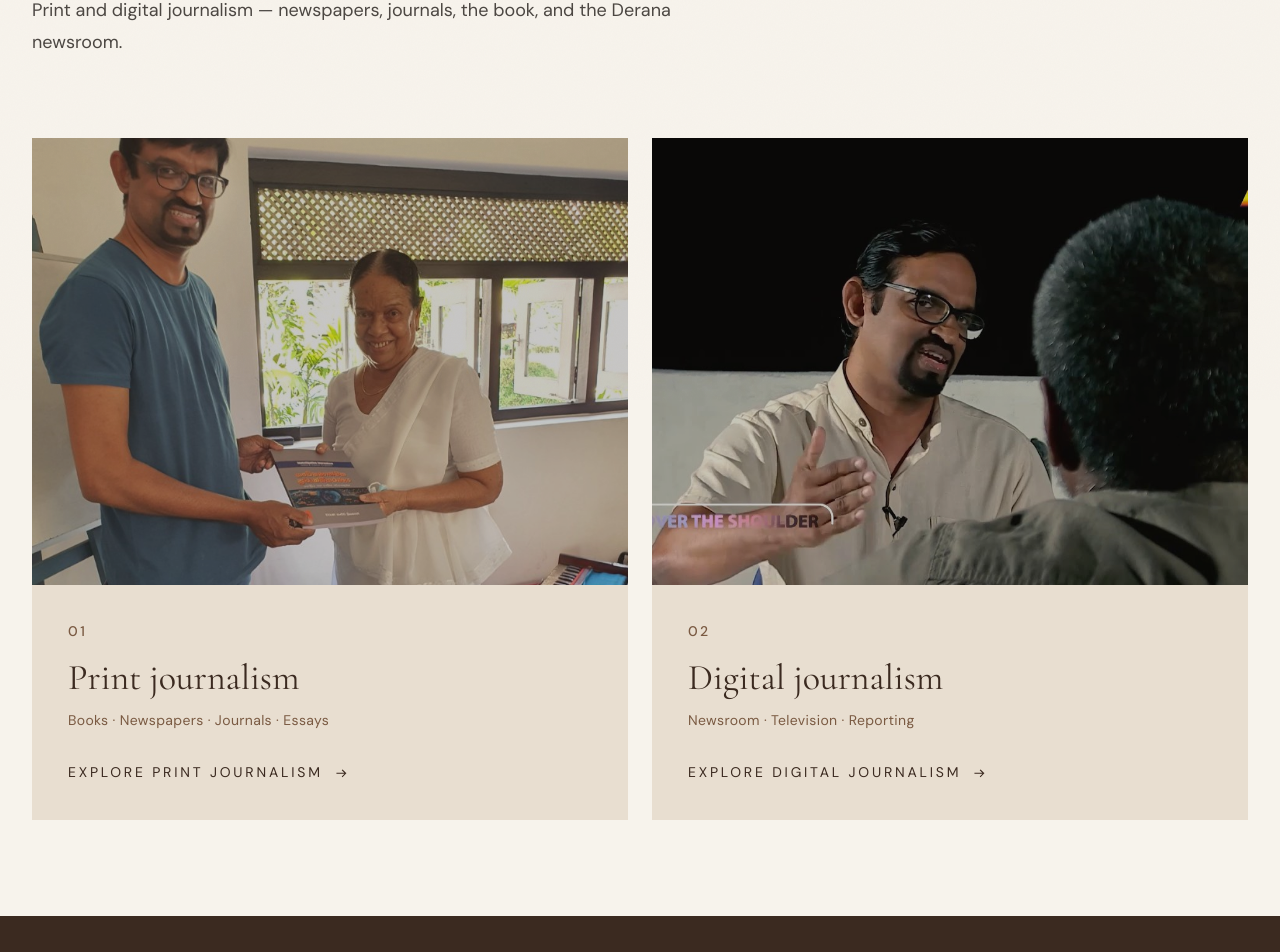
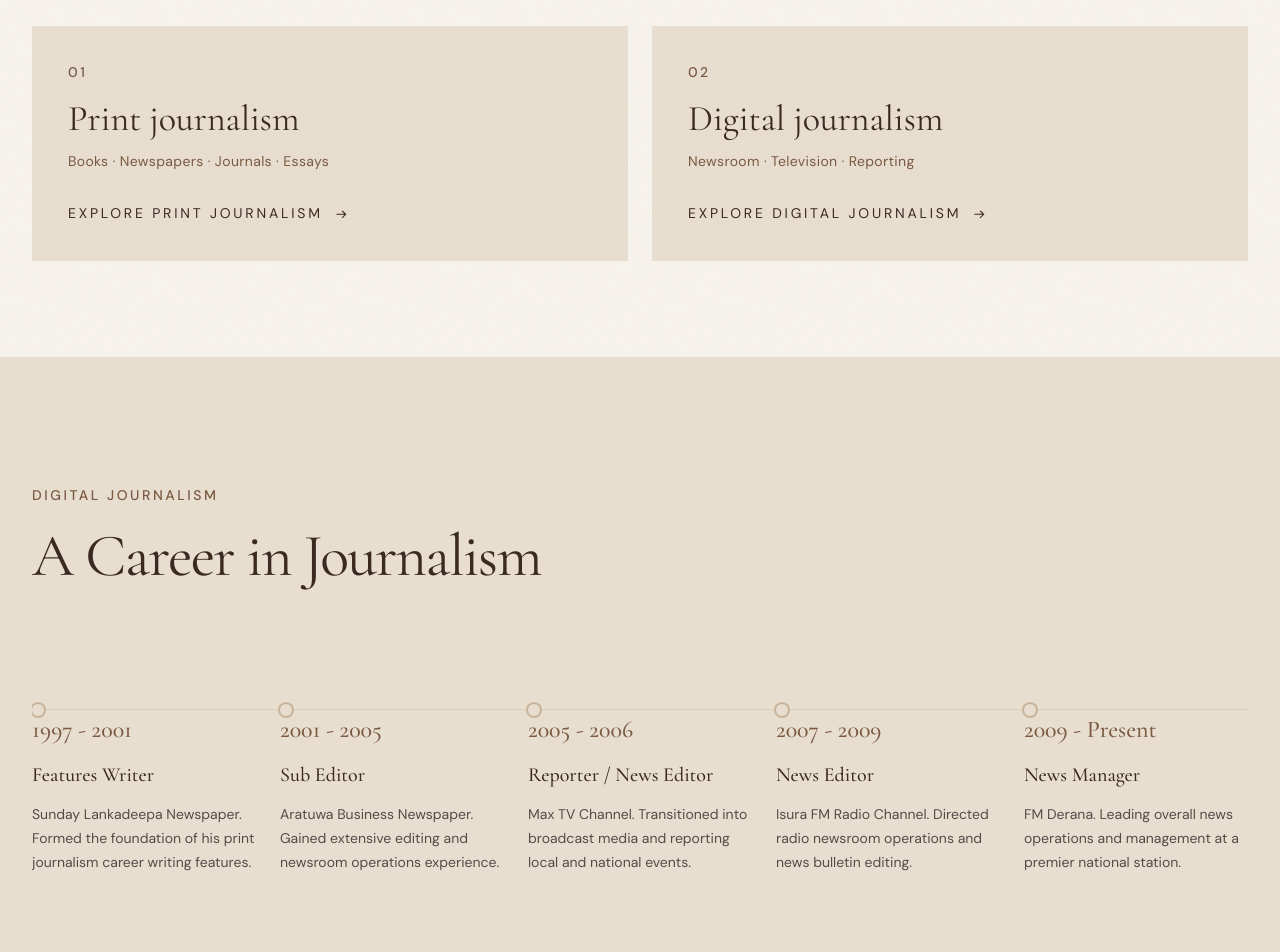
Before and after one commit to MPcooray/Waruna-Sanjeewa-portfolio, a Next.js app: page /journalism in a window 1280 px wide. Shown: the part 400-1352 px from the top of the page. Built offline with nearby package versions, Linux system fonts and the light colour scheme; no server answers.

Commit message:
Add professional timeline and adjust journalism section

```diff
--- a/src/app/journalism/page.tsx
+++ b/src/app/journalism/page.tsx
@@ -13,6 +13,64 @@ import { VideoModal } from "@/components/ui/VideoModal";
 import { useLanguage } from "@/context/LanguageContext";
 import { videos } from "@/data/site";
 
+const digitalJournalismTimeline = [
+  {
+    year: "1997 - 2001",
+    title: {
+      en: "Features Writer",
+      si: "විශේෂාංග ලේඛක"
+    },
+    detail: {
+      en: "Sunday Lankadeepa Newspaper. Formed the foundation of his print journalism career writing features.",
+      si: "ඉරිදා ලංකාදීප පුවත්පත. විශේෂාංග ලිපි ලේඛනයෙන් ඔහුගේ මුද්‍රිත මාධ්‍ය ජීවිතයේ අඩිතාලම දමන ලදී."
+    }
+  },
+  {
+    year: "2001 - 2005",
+    title: {
+      en: "Sub Editor",
+      si: "උප කතුවරයා"
+    },
+    detail: {
+      en: "Aratuwa Business Newspaper. Gained extensive editing and newsroom operations experience.",
+      si: "අරටුව ව්‍යාපාරික පුවත්පත. පුළුල් සංස්කරණ සහ ප්‍රවෘත්ති කාමර මෙහෙයුම් අත්දැකීම් ලබා ගන්නා ලදී."
+    }
+  },
+  {
+    year: "2005 - 2006",
+    title: {
+      en: "Reporter / News Editor",
+      si: "වාර්තාකරු සහ ප්‍රවෘත්ති සංස්කාරක"
+    },
+    detail: {
+      en: "Max TV Channel. Transitioned into broadcast media and reporting local and national events.",
+      si: "Max TV නාලිකාව. විද්‍යුත් මාධ්‍යයට පිවිසෙමින් දේශීය සහ ජාතික තොරතුරු වාර්තාකරණය ආරම්භ කළේය."
+    }
+  },
+  {
+    year: "2007 - 2009",
+    title: {
+      en: "News Editor",
+      si: "ප්‍රවෘත්ති සංස්කාරක"
+    },
+    detail: {
+      en: "Isura FM Radio Channel. Directed radio newsroom operations and news bulletin editing.",
+      si: "ඉසුරා එෆ්.එම්. ගුවන්විදුලි නාලිකාව. ගුවන්විදුලි ප්‍රවෘත්ති කාමර මෙහෙයුම් සහ ප්‍රවෘත්ති සංස්කරණ කටයුතු මෙහෙයවන ලදී."
+    }
+  },
+  {
+    year: "2009 - Present",
+    title: {
+      en: "News Manager",
+      si: "ප්‍රවෘත්ති කළමනාකරු"
+    },
+    detail: {
+      en: "FM Derana. Leading overall news operations and management at a premier national station.",
+      si: "එෆ්.එම්. දෙරණ. දිවයිනේ ප්‍රමුඛතම නාලිකාවක සමස්ත ප්‍රවෘත්ති මෙහෙයුම් සහ කළමනාකාරීත්වයට නායකත්වය දෙයි."
+    }
+  }
+];
+
 export default function JournalismPage() {
   const { t, locale } = useLanguage();
   const page = t.journalismPage;
@@ -21,22 +79,12 @@ export default function JournalismPage() {
 
   return (
     <>
-      <PageIntro kicker={page.kicker} title={page.title} lede={page.lede} />
+      <PageIntro kicker={page.kicker} title={page.title} lede={page.lede} titleClassName="text-2xl sm:text-3xl md:text-4xl lg:text-[2.75rem]" />
 
       <section className="bg-ivory pb-16 md:pb-24">
         <div className="mx-auto grid max-w-7xl gap-6 px-5 md:grid-cols-2 md:px-8">
           <Reveal>
-            <a href="#print" className="group block overflow-hidden bg-beige">
-              <div className="relative aspect-[4/3]">
-                <Image
-                  src="/images/gallery/book-presentation-02.png"
-                  alt=""
-                  fill
-                  className="object-cover object-[50%_18%] transition-transform duration-700 group-hover:scale-[1.04]"
-                  sizes="(min-width: 768px) 50vw, 100vw"
-                />
-                <div className="absolute inset-0 bg-ink/25" />
-              </div>
+            <a href="#print" className="group block overflow-hidden bg-beige transition-all duration-500 ease-out hover:bg-sand/20 hover:-translate-y-1 hover:shadow-md">
               <div className="p-7 md:p-9">
                 <p className="kicker">{page.printIndex}</p>
                 <h2 className="font-display mt-4 text-3xl text-deep md:text-4xl">{page.printTitle}</h2>
@@ -51,17 +99,7 @@ export default function JournalismPage() {
             </a>
           </Reveal>
           <Reveal delay={0.08}>
-            <a href="#electronic" className="group block overflow-hidden bg-beige">
-              <div className="relative aspect-[4/3]">
-                <Image
-                  src="/images/videos/conversation-1.jpg"
-                  alt=""
-                  fill
-                  className="object-cover object-[50%_18%] transition-transform duration-700 group-hover:scale-[1.04]"
-                  sizes="(min-width: 768px) 50vw, 100vw"
-                />
-                <div className="absolute inset-0 bg-ink/25" />
-              </div>
+            <a href="#electronic" className="group block overflow-hidden bg-beige transition-all duration-500 ease-out hover:bg-sand/20 hover:-translate-y-1 hover:shadow-md">
               <div className="p-7 md:p-9">
                 <p className="kicker">{page.electronicIndex}</p>
                 <h2 className="font-display mt-4 text-3xl text-deep md:text-4xl">
@@ -80,12 +118,51 @@ export default function JournalismPage() {
         </div>
       </section>
 
+      <section id="electronic" className="bg-beige py-24 text-ink md:py-32 overflow-hidden">
+        <div className="mx-auto max-w-7xl px-5 md:px-8">
+          <Reveal>
+            <Kicker>{page.deranaKicker}</Kicker>
+            <h2 className="font-display mt-5 max-w-3xl text-4xl tracking-tight text-deep md:text-6xl">{page.deranaTitle}</h2>
+          </Reveal>
+
+          <div
+            className="relative mt-16 overflow-x-auto pb-4 -mx-5 px-5 md:mx-0 md:px-0"
+            style={{ scrollbarWidth: "none", msOverflowStyle: "none" }}
+          >
+            {/* Timeline connector line */}
+            <div className="absolute top-[59px] left-5 right-5 h-[1px] bg-sand/40 md:left-0 md:right-0" />
+
+            <div className="flex gap-8 relative min-w-[max-content] md:min-w-0 md:grid md:grid-cols-5 md:gap-6">
+              {digitalJournalismTimeline.map((item, index) => (
+                <Reveal key={index} delay={index * 0.05} className="w-[280px] md:w-auto flex-shrink-0">
+                  <div className="relative pt-16">
+                    {/* Timeline node dot */}
+                    <div className="absolute top-[54px] left-0 size-[12px] rounded-full bg-beige ring-2 ring-sand z-10" />
+
+                    <div className="font-display text-2xl text-brown font-medium">
+                      {item.year}
+                    </div>
+                    <h3 className="font-display mt-4 text-xl text-deep font-medium leading-snug">
+                      {item.title[locale]}
+                    </h3>
+                    <p className="mt-3 text-[0.875rem] leading-6 text-ink/75">
+                      {item.detail[locale]}
+                    </p>
+                  </div>
+                </Reveal>
+              ))}
+            </div>
+          </div>
+        </div>
+      </section>
+
       <div id="print">
         <Book />
         <PhotoArchive group="Publication" heading={page.aroundBook} />
         <PressArchive />
+      </div>
 
-        <section className="bg-ivory py-24 md:py-32">
+      <section className="bg-beige py-24 md:py-32">
         <div className="mx-auto max-w-7xl px-5 md:px-8">
           <Reveal>
             <Kicker>{page.sankathanaKicker}</Kicker>
@@ -98,7 +175,7 @@ export default function JournalismPage() {
             <button
               type="button"
               onClick={() => setOpenSankathana(true)}
-                className="group grid w-full overflow-hidden bg-beige text-left md:grid-cols-12"
+              className="group grid w-full overflow-hidden bg-ivory text-left md:grid-cols-12"
             >
               <div className="relative aspect-video md:col-span-7 md:aspect-auto md:min-h-[22rem]">
                 <Image
@@ -120,30 +197,8 @@ export default function JournalismPage() {
           </Reveal>
         </div>
       </section>
-      </div>
 
-      <section id="electronic" className="bg-deep py-24 text-ivory md:py-32">
-        <div className="mx-auto grid max-w-7xl gap-12 px-5 md:grid-cols-12 md:items-center md:px-8">
-          <Reveal className="md:col-span-5">
-            <Kicker className="text-sand">{page.deranaKicker}</Kicker>
-            <h2 className="font-display mt-5 text-4xl tracking-tight md:text-6xl">{page.deranaTitle}</h2>
-            <p className="mt-8 max-w-md leading-8 text-beige">{page.deranaBody}</p>
-          </Reveal>
-          <Reveal className="md:col-span-7" delay={0.08}>
-            <div className="relative aspect-[16/10] overflow-hidden">
-              <Image
-                src="/images/videos/sankathana.jpg"
-                alt=""
-                fill
-                className="object-cover object-[50%_18%]"
-                sizes="(min-width: 768px) 58vw, 100vw"
-              />
-            </div>
-          </Reveal>
-        </div>
-      </section>
-
-      <Investigations />
+      <Investigations bgClass="bg-ivory" />
 
       <AnimatePresence>
         {openSankathana && (
--- a/src/components/layout/PageIntro.tsx
+++ b/src/components/layout/PageIntro.tsx
@@ -7,10 +7,12 @@ export function PageIntro({
   kicker,
   title,
   lede,
+  titleClassName,
 }: {
   kicker: string;
   title: string;
   lede?: string;
+  titleClassName?: string;
 }) {
   const { locale } = useLanguage();
   const sinhala = locale === "si";
@@ -20,7 +22,9 @@ export function PageIntro({
       <div className="mx-auto max-w-7xl px-5 md:px-8">
         <Kicker>{kicker}</Kicker>
         <h1
-          className={`font-display mt-5 max-w-4xl text-4xl tracking-tight text-deep sm:text-5xl md:text-7xl ${
+          className={`font-display mt-5 max-w-4xl tracking-tight text-deep ${
+            titleClassName || "text-3xl sm:text-4xl md:text-5xl lg:text-6xl"
+          } ${
             sinhala ? "leading-[1.45] md:leading-[1.4]" : "leading-[1.15] md:leading-[1.12]"
           }`}
         >
--- a/src/data/copy.ts
+++ b/src/data/copy.ts
@@ -147,8 +147,8 @@ export const copy = {
       sankathanaBody:
         "Selected writing and conversation from Sankathana — part of the print and spoken archive.",
       sankathanaCta: "Watch",
-      deranaKicker: "Derana",
-      deranaTitle: "From page to newsroom.",
+      deranaKicker: "Digital Journalism",
+      deranaTitle: "A Career in Journalism",
       deranaBody:
         "Newsroom work spanning reporting, editing, and news management — from Max TV and Isura FM to Derana, where he serves as News Manager.",
     },
```
Also changed, not shown: src/components/home/Investigations.tsx (+3 -4 lines). Lines whose indentation alone changed are shown as unchanged.
